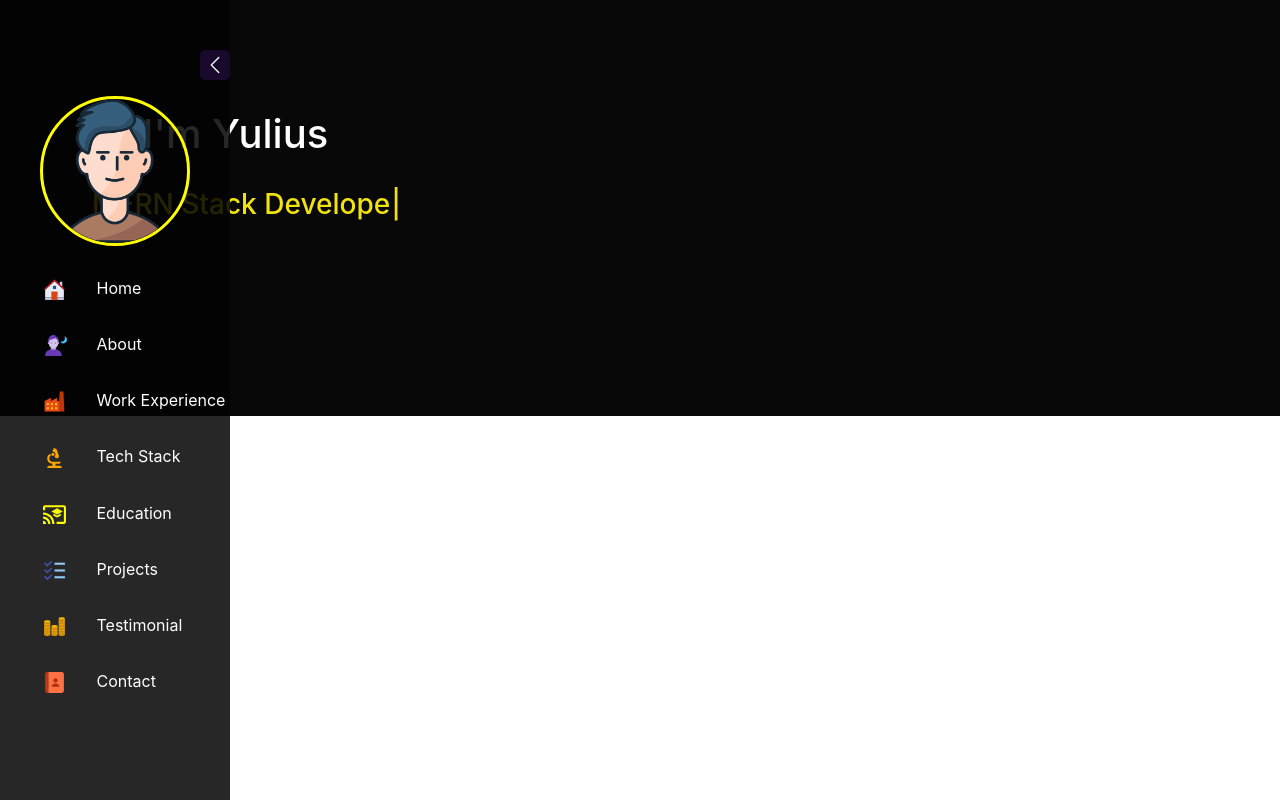
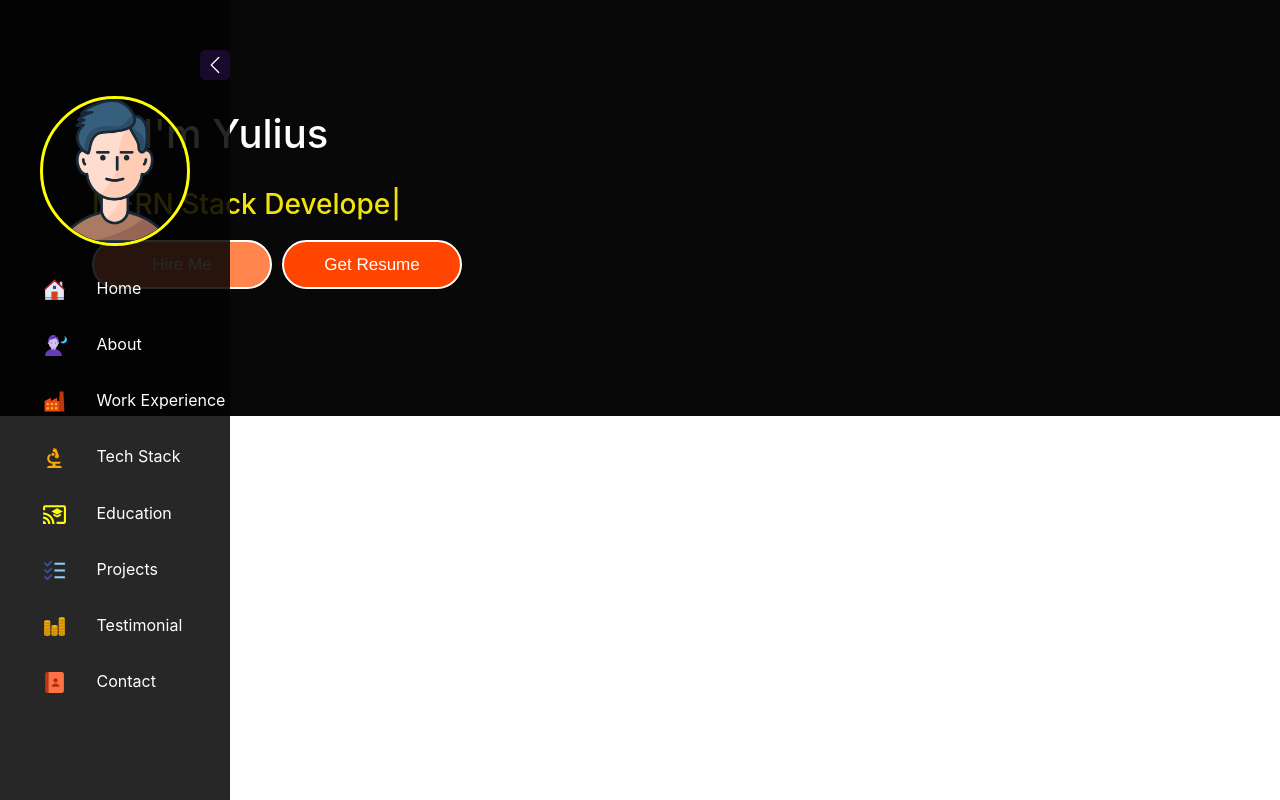
Before and after one commit to yuliussetyawan/react-responsive-portfolio, a React (Create React App) app in the folder client/: page / in a window 1280 px wide. Built offline with nearby package versions, Linux system fonts and the light colour scheme.

Commit message:
Part-8 Download CV Features

```diff
--- a/client/src/Components/Home/Home.css
+++ b/client/src/Components/Home/Home.css
@@ -12,3 +12,53 @@
   margin-top: 30px;
   color: rgb(242, 227, 13);
 }
+
+.button-for-action {
+  display: flex;
+}
+
+.hire-me-button {
+  background-color: #ff854c;
+  text-align: center;
+  width: 180px;
+  padding: 10px;
+  border-radius: 90px;
+  cursor: pointer;
+  margin-top: 10px;
+  border: 2px solid white;
+  font-size: 17px;
+  font-family: "Franklin Gothic Medium", "Arial Narrow", Arial, sans-serif;
+  transition-duration: 1s;
+}
+
+.hire-me-button:hover {
+  background-color: white;
+  width: 250px;
+  color: black;
+}
+
+.get-resume-button {
+  background-color: orangered;
+  text-align: center;
+  width: 180px;
+  padding: 10px;
+  border-radius: 90px;
+  cursor: pointer;
+  margin-top: 10px;
+  border: 2px solid white;
+  font-size: 17px;
+  margin-left: 10px;
+  font-family: "Franklin Gothic Medium", "Arial Narrow", Arial, sans-serif;
+  transition-duration: 1s;
+}
+
+.get-resume-button:hover {
+  background-color: rgb(232, 174, 13);
+  width: 250px;
+  color: black;
+}
+
+.get-resume-button a {
+  text-decoration: none;
+  color: white;
+}
--- a/client/src/Components/Home/Home.js
+++ b/client/src/Components/Home/Home.js
@@ -1,6 +1,8 @@
 import React from "react";
 import "./Home.css";
 import Typewriter from "typewriter-effect";
+
+import MyCv from "./cvsamples.pdf";
 
 const Home = () => {
   return (
@@ -21,6 +23,14 @@
             }}
           />
         </h3>
+        <div className="button-for-action">
+          <div className="hire-me-button">Hire Me</div>
+          <div className="get-resume-button">
+            <a href={MyCv} download="Yulius_cv.pdf">
+              Get Resume
+            </a>
+          </div>
+        </div>
       </div>
     </div>
   );
```
Also changed, not shown: 1 other file (tests, documents, lock files or other folders).
